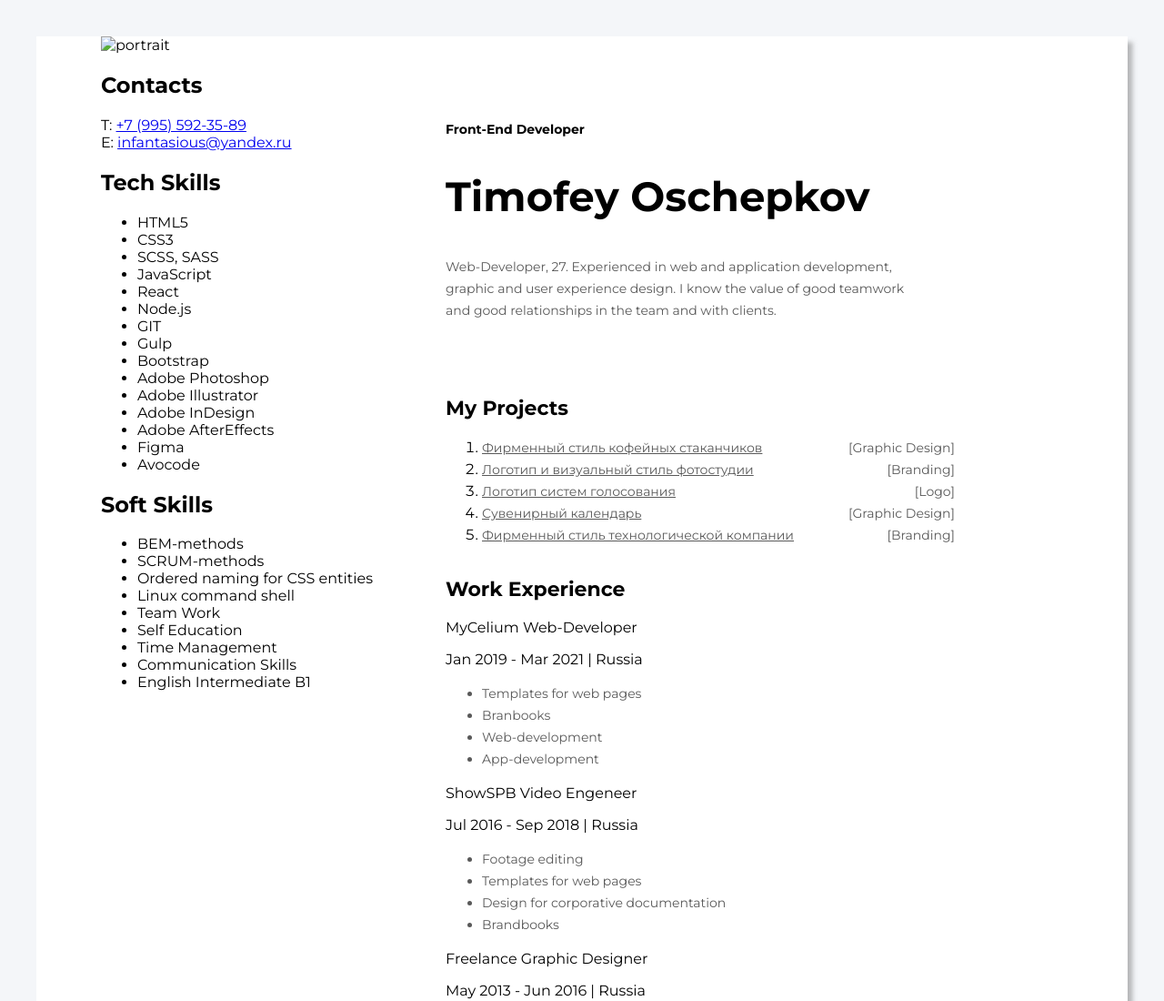
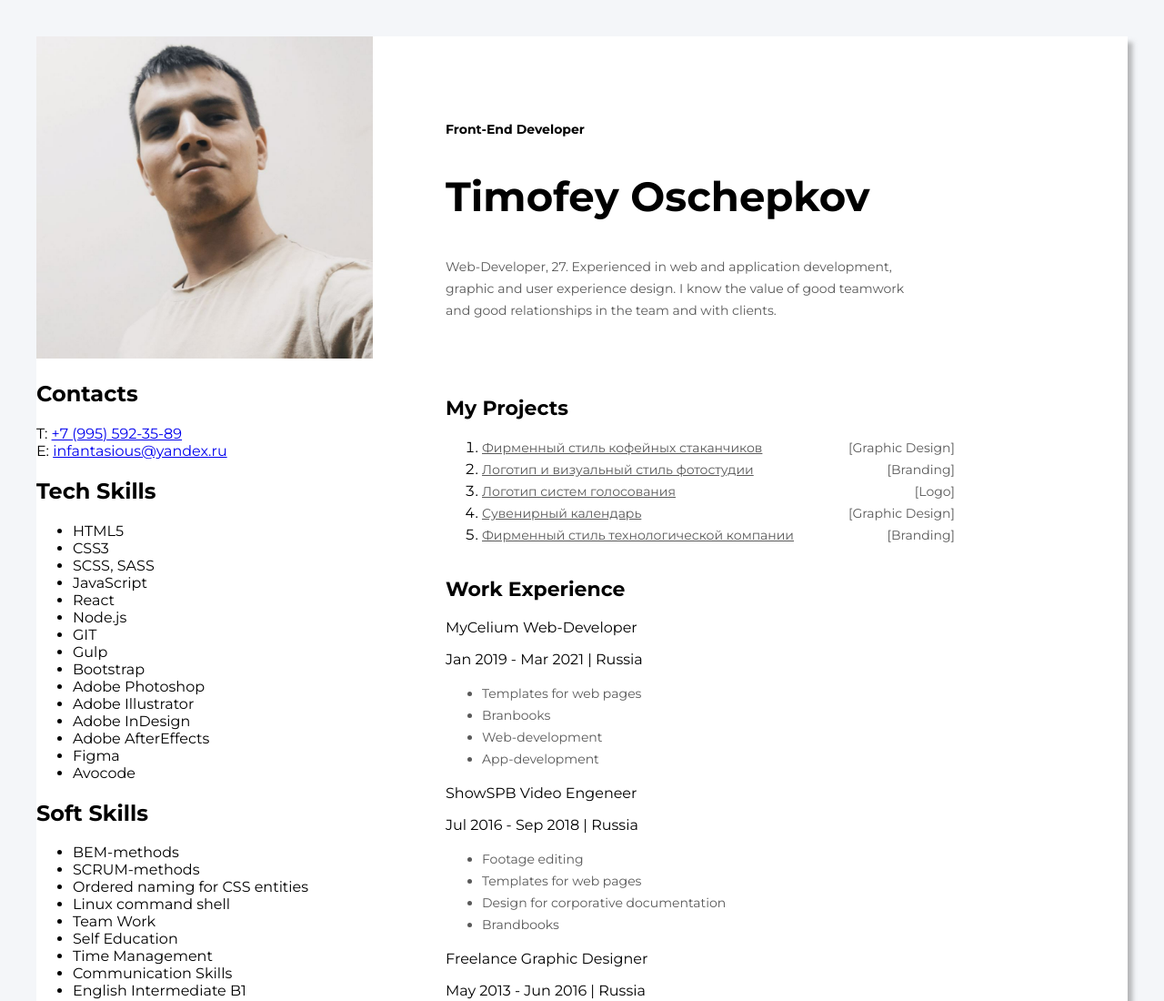
Before and after one commit to pathawaypaint/pathawaypaint.github.io, a plain HTML site: page index.html in a window 1280 px wide. Shown: the top 1100 px of the page at 91% size. Drawn offline with Linux system fonts and the light colour scheme.

Commit message:
Update index.html

```diff
--- a/index.html
+++ b/index.html
@@ -57,8 +57,7 @@
             </div>
             <div class="experience">
                 <!-- блок опыт работы -->
-                <h2 class="info_h2">Work Experience</h2>
-                <!-- .experience_item*3>(p.experience_place{Workplace }>span{Position})+p.experience_timeplace{Month YEAR - Month YEAR}+ul.experience_descr>li.experience_string*4 -->
+		    <h2 class="info_h2">Work Experience</h2>
                 <div class="experience_item">
                     <p class="experience_place">MyCelium <span>Web-Developer</span></p>
                     <p class="experience_timeplace">Jan 2019 - Mar 2021 | Russia</p>
@@ -103,7 +102,7 @@
 
         <aside class="sidebar">
             <!-- Блок с фото справа -->
-            <img src="./src/img/sidebar_portrait.jpg" alt="portrait" class="sidebar_portrait" width="370px"
+            <img src="./img/sidebar_portrait.jpg" alt="portrait" class="sidebar_portrait" width="370px"
                 height="354px">
             <div class="sidebar_contacts">
                 <h2 class="sidebar_h2">Contacts</h2>
```
